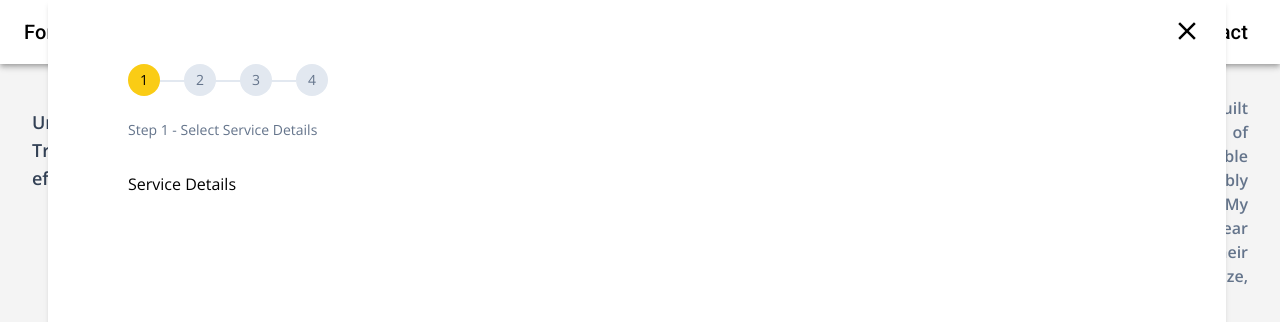
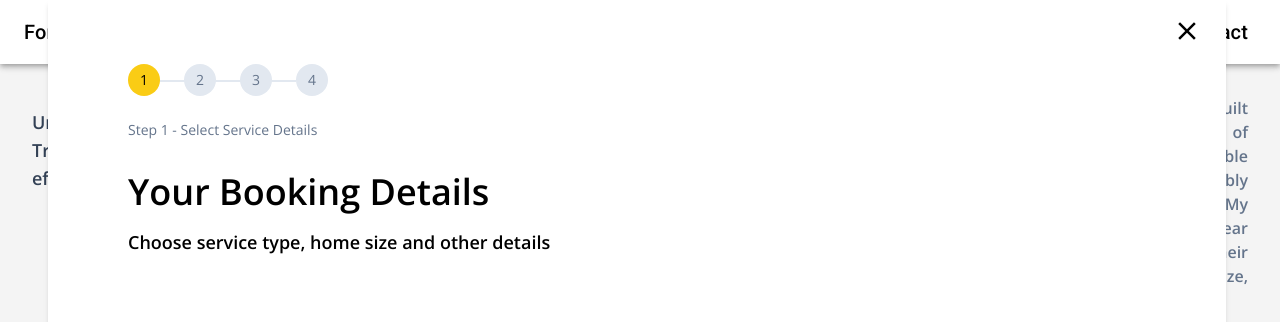
Before and after one commit to amankashyap004/form-traverse, a React (Vite) app: page / in a window 1280 px wide. Both pictures are taken after a click on the element "BOOKING CLEANING". Shown: the top 322 px of the page. Built offline with nearby package versions, Linux system fonts and the light colour scheme.

Commit message:
service details contain

```diff
--- a/src/components/StepProgress.jsx
+++ b/src/components/StepProgress.jsx
@@ -20,7 +20,7 @@ const StepProgress = () => {
          <div className="mt-14 text-slate-500 text-sm">
             <StepParagraph activeStep={activeStep} />
          </div>
-         <div className="mt-8">
+         <div className="mt-4">
             <ServiceDetails />
          </div>
       </section>
--- a/src/components/steps/ServiceDetails.jsx
+++ b/src/components/steps/ServiceDetails.jsx
@@ -1,7 +1,14 @@
 import React from "react";
 
 const ServiceDetails = () => {
-   return <div>Service Details</div>;
+   return (
+      <section>
+         <h1 className="text-4xl font-extrabold my-4">Your Booking Details</h1>
+         <h3 className="text-lg font-bold my-2">
+            Choose service type, home size and other details
+         </h3>
+      </section>
+   );
 };
 
 export default ServiceDetails;
```
